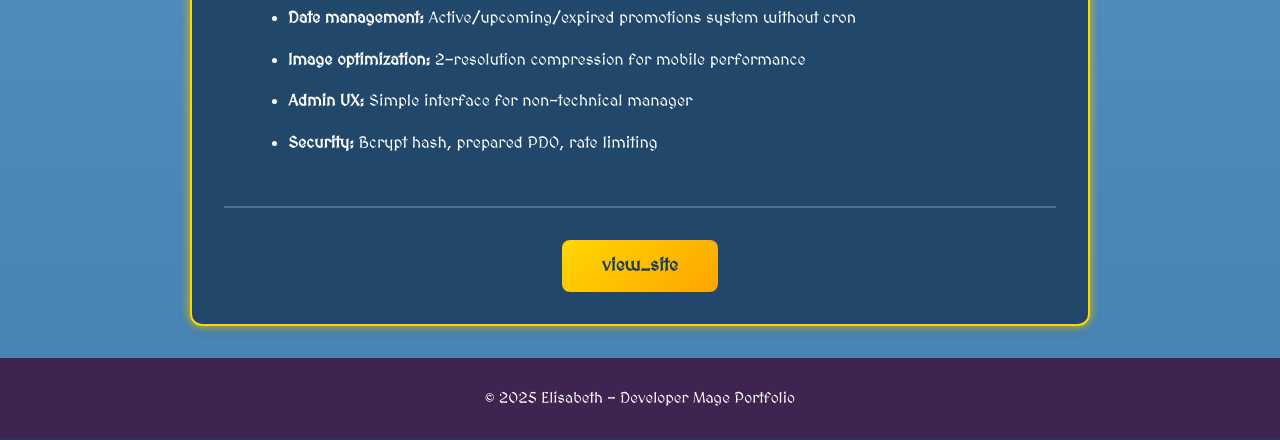
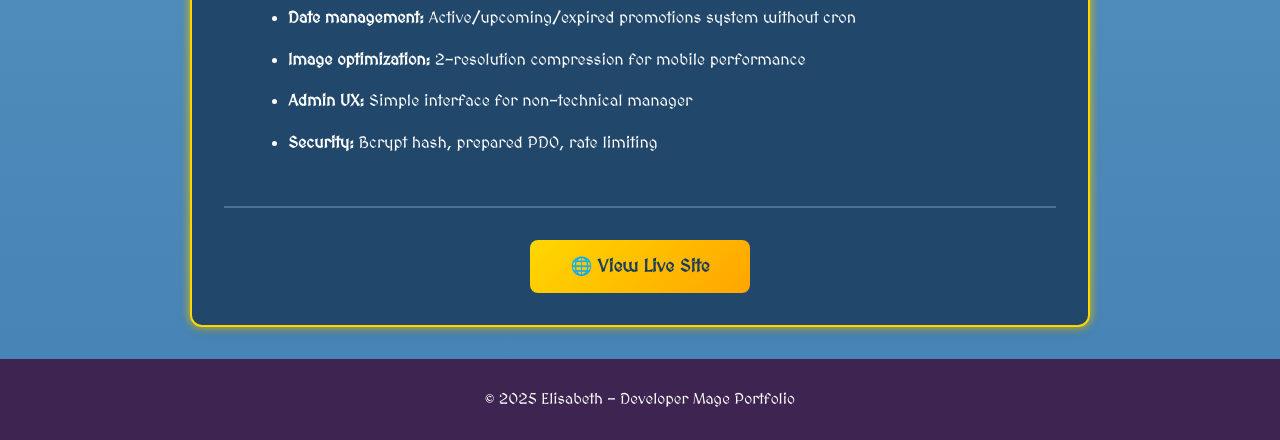
Before and after one commit to etrguez/portfolio, a PHP site: page /projet-tallerperu.php in a window 1280 px wide. Shown: the part 2888-3328 px from the top of the page. Run offline with PHP 8.4, Linux system fonts and the light colour scheme; some web fonts are replaced.

Commit message:
Corrige les clés de traduction view_site en project_view_live

```diff
--- a/projet-scout-doramas.php
+++ b/projet-scout-doramas.php
@@ -116,7 +116,7 @@
       </ul>
 
       <div class="projet-cta">
-        <a href="https://scout-doramas.kdevs.io/" class="btn-principal" target="_blank"><?php echo t('view_site'); ?></a>
+        <a href="https://scout-doramas.kdevs.io/" class="btn-principal" target="_blank"><?php echo t('project_view_live'); ?></a>
       </div>
     </div>
   </div>
--- a/projet-tallerperu.php
+++ b/projet-tallerperu.php
@@ -153,7 +153,7 @@
       </ul>
 
       <div class="projet-cta">
-        <a href="https://tallerperu.com" class="btn-principal" target="_blank"><?php echo t('view_site'); ?></a>
+        <a href="https://tallerperu.com" class="btn-principal" target="_blank"><?php echo t('project_view_live'); ?></a>
       </div>
     </div>
   </div>
```
